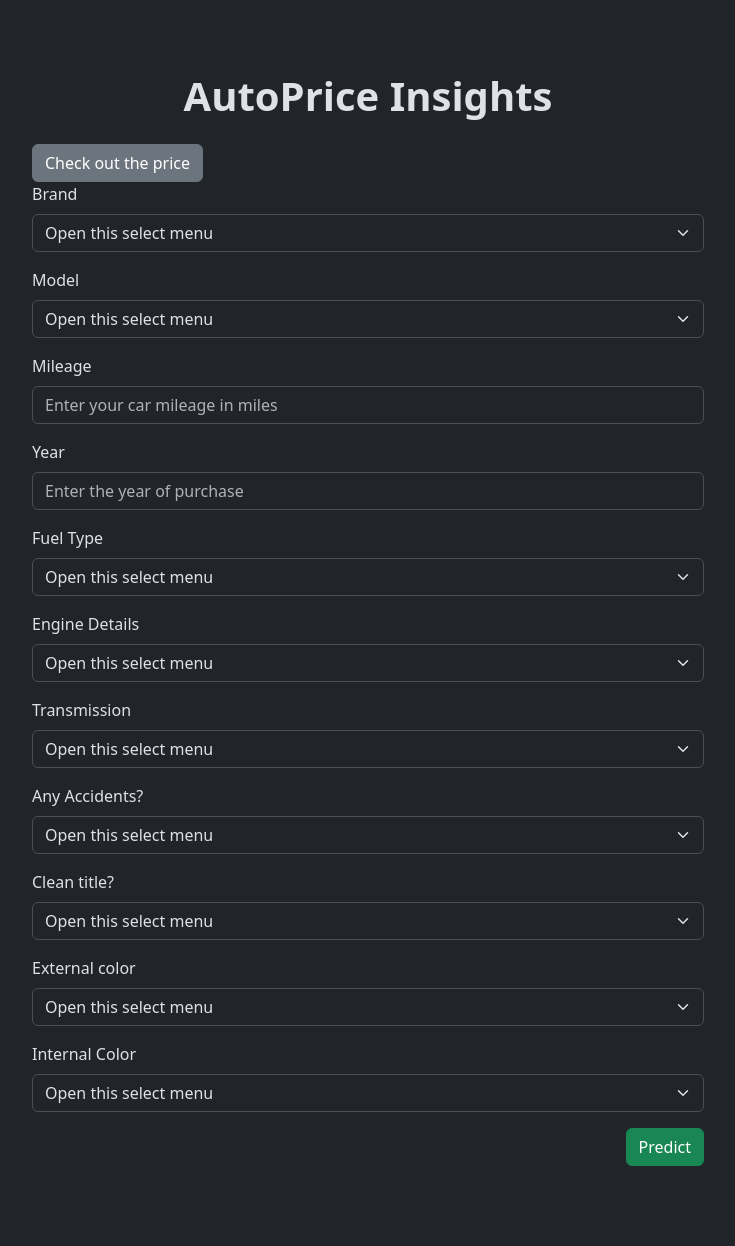
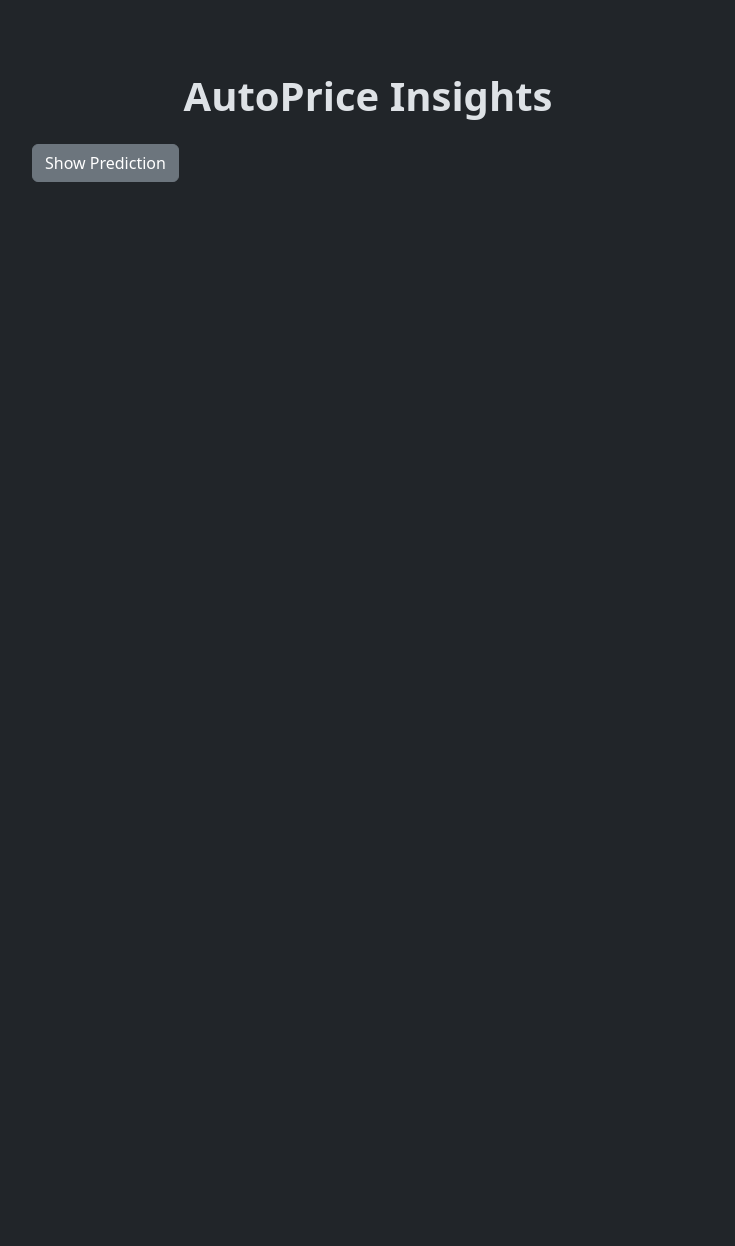
Before and after one commit to govardhan-06/AutoPrice-Insights, a Flask app: template templates/predict.html in a window 1280 px wide. Shown: the whole page, without its empty margins (272-1007 px from the left). After the commit the page ends 182 px from the top, so only its background shows below. Run offline with Flask 3, Linux system fonts and the light colour scheme; the template is opened without the code that fills it: most values are stand-ins (such as "Sample title", 1, 10 or a date in 2020).

Commit message:
prediction pipeline bug fix

```diff
--- a/application.py
+++ b/application.py
@@ -1,5 +1,5 @@
 from flask import Flask,request,render_template
-
+import os
 from src.pipeline.test_pipeline import PredictPipeline,UserInputData
 from src.pipeline.train_pipeline import TrainPipeline
 from src.utils import get_column_categories
@@ -28,10 +28,6 @@ def predict():
         )
 
         dataframe=userinput.createDataFrame()
-        print("\n\n")
-        print(dataframe.dtypes.values)
-        print(request.form)
-        print("\n\n")
 
         model=PredictPipeline()
         y_pred=model.predict(dataframe)
@@ -39,8 +35,9 @@ def predict():
         return render_template('predict.html',predict=y_pred[0])
 
     else:
-        trainModel=TrainPipeline()
-        trainModel.initiate_training_phase()
+        if os.path.isdir('artifacts/'):
+            trainModel=TrainPipeline()
+            trainModel.initiate_training_phase()
 
         column_cat=get_column_categories()
         return render_template('predict.html',categories=column_cat)
--- a/src/components/model_trainer.py
+++ b/src/components/model_trainer.py
@@ -66,7 +66,7 @@ class ModelTrainer:
                                 'learning_rate': [.1, .01, 0.5, .001],
                                 'n_estimators': [8, 16, 32, 64, 128, 256]
                             }
-                        }
+                    }
 
             model_results=evaluate_Model(
                 X_train=X_train,
--- a/src/pipeline/test_pipeline.py
+++ b/src/pipeline/test_pipeline.py
@@ -21,9 +21,6 @@ class PredictPipeline:
             logging.info("Applying the user input data onto the model")
 
             features_scaled=preprocessor.transform(features)
-
-            logging.info("User Input Data Scaled successfully")
-
             pred=model.predict(features_scaled)
 
             logging.info("Model prediction generated")
--- a/templates/predict.html
+++ b/templates/predict.html
@@ -17,24 +17,24 @@
       <h2 class="predict-title mb-4">AutoPrice Insights</h2>
       {%if predict%}
       <button
-        class="btn btn-secondary"
+        class="btn btn-secondary mb-3"
         type="button"
         data-bs-toggle="collapse"
         data-bs-target="#collapseExample"
         aria-expanded="false"
         aria-controls="collapseExample"
       >
-        Check out the price
+        Show Prediction
       </button>
       <div class="collapse" id="collapseExample">
         <div class="card card-body mb-2s">
           Approximate cost of your car: {{predict}} $
         </div>
       </div>
-      {%endif%}
+      {%else%}
       <form action="{{ url_for('predict')}}" method="post">
         <div class="form-group">
-          <label for="fullName">Brand</label>
+          <label for="Brand">Brand</label>
           <select
             class="form-select"
             aria-label="Default select example"
@@ -67,7 +67,7 @@
             type="number"
             class="form-control"
             placeholder="Enter your car mileage in miles"
-            name="'mileage"
+            name="mileage"
             required
           />
         </div>
@@ -186,6 +186,7 @@
           <button type="submit" class="btn btn-success">Predict</button>
         </div>
       </form>
+      {%endif%}
     </div>
     <script
       src="https://cdn.jsdelivr.net/npm/bootstrap@5.3.3/dist/js/bootstrap.bundle.min.js"
```
Also changed, not shown: src/components/data_transformation.py (+8 -2 lines), static/css/predict.css (line endings or trailing spaces).
